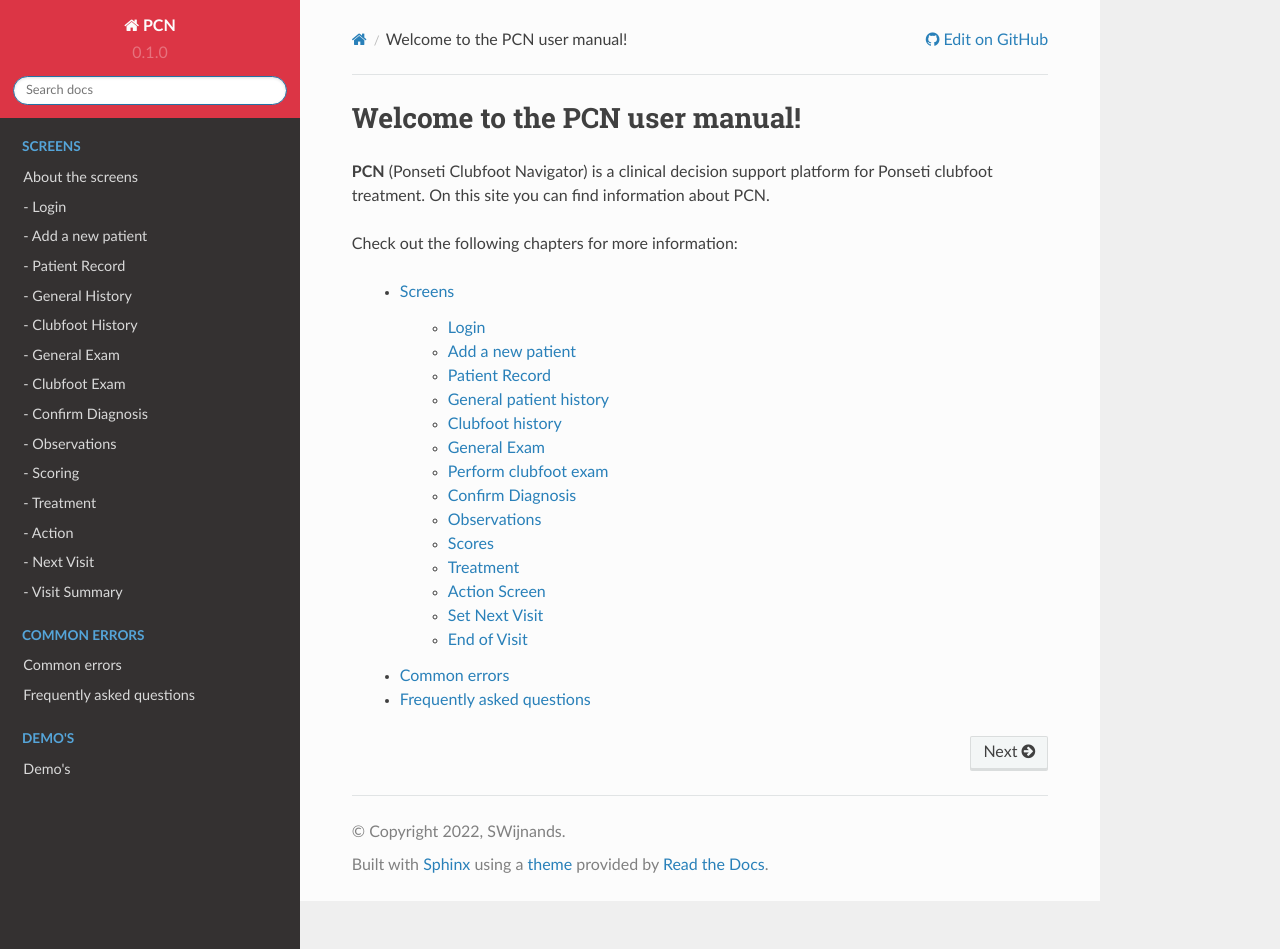
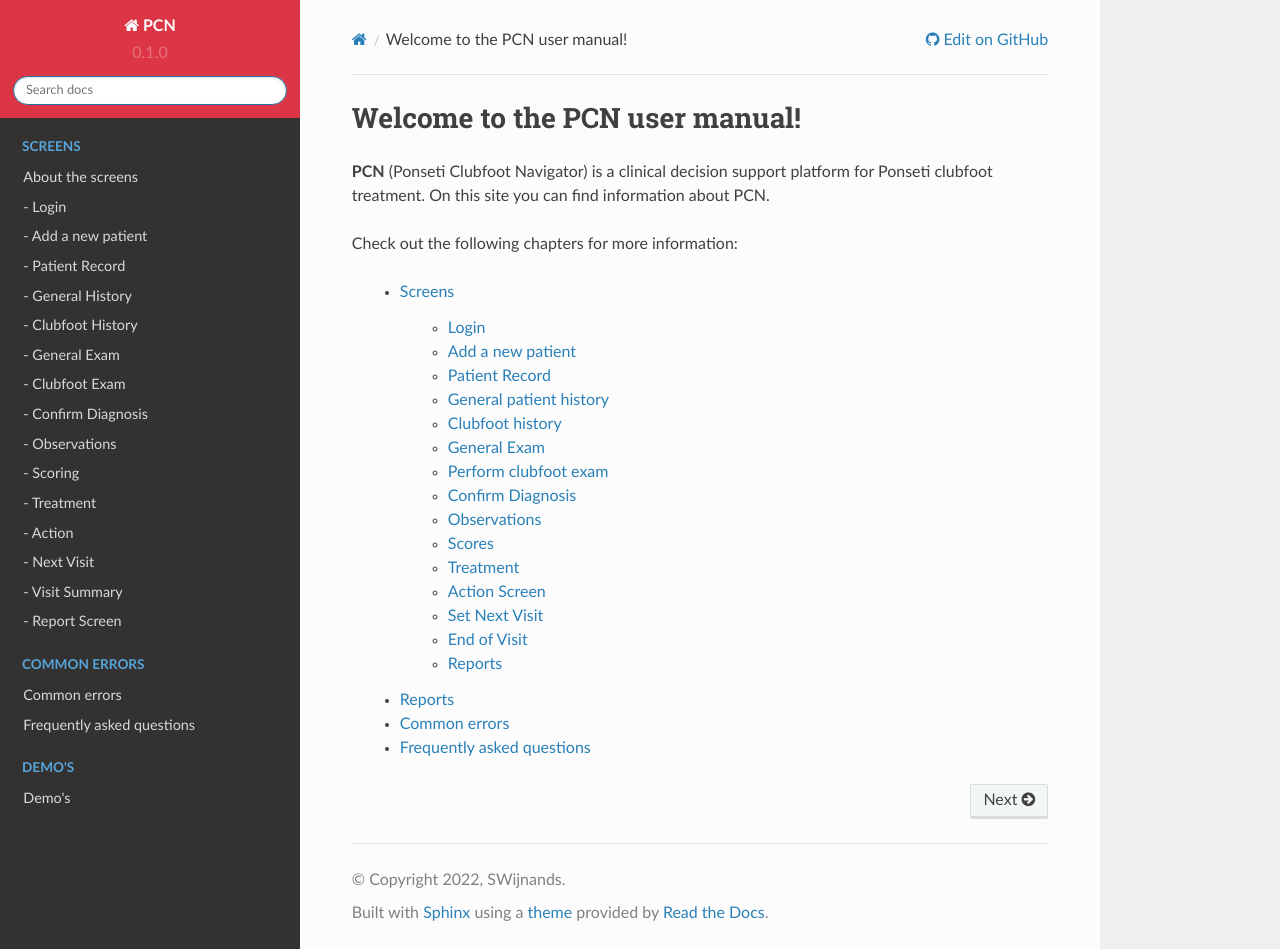
Before and after one commit to SWijnands01/PCN, a Sphinx documentation site: the page built from docs/source/index.rst, in a window 1280 px wide and 949 px high. Built offline with Sphinx 7.4.7 and the Read the Docs theme 2.0.0, drawn with Linux system fonts in a browser that asks for light colours; some of the changed lines change nothing that is shown.

Commit message:
Update index.rst

```diff
--- a/docs/source/index.rst
+++ b/docs/source/index.rst
@@ -21,9 +21,10 @@ Check out the following chapters for more information:
       - :doc:`ActionScreen`
       - :doc:`AddNewVisit`
       - :doc:`EndOfVisit`
+      - :doc:`ReportScreen`
 
 
-
+   - :doc:`ReportScreen`
    - :doc:`CommonErrors`
 
    - :doc:`FAQ`
@@ -49,7 +50,7 @@ Check out the following chapters for more information:
    - Action <ActionScreen>
    - Next Visit <AddNewVisit>
    - Visit Summary <EndOfVisit>
-
+   - Report Screen <ReportScreen>
 
 .. toctree::
    :hidden:
```
